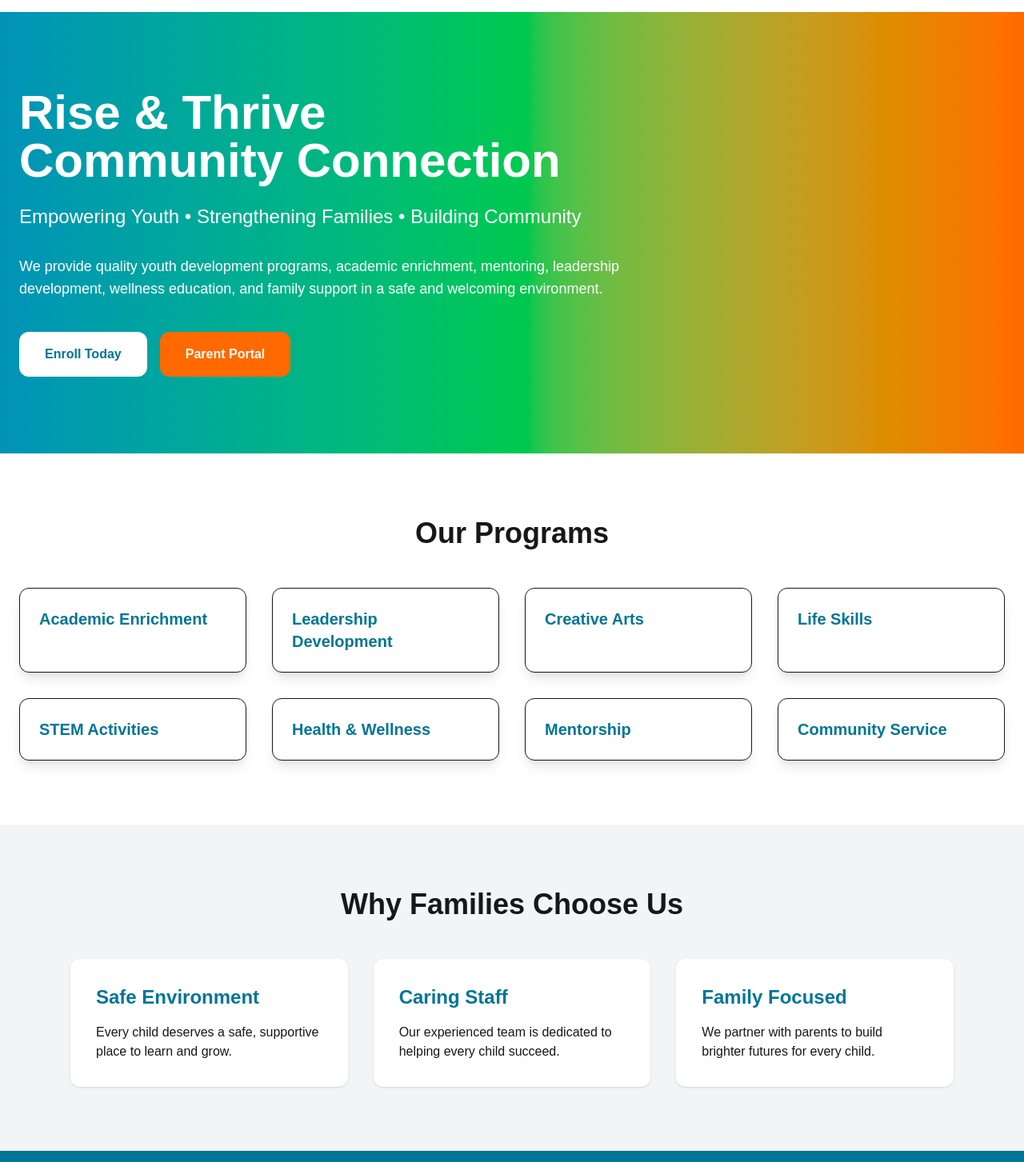
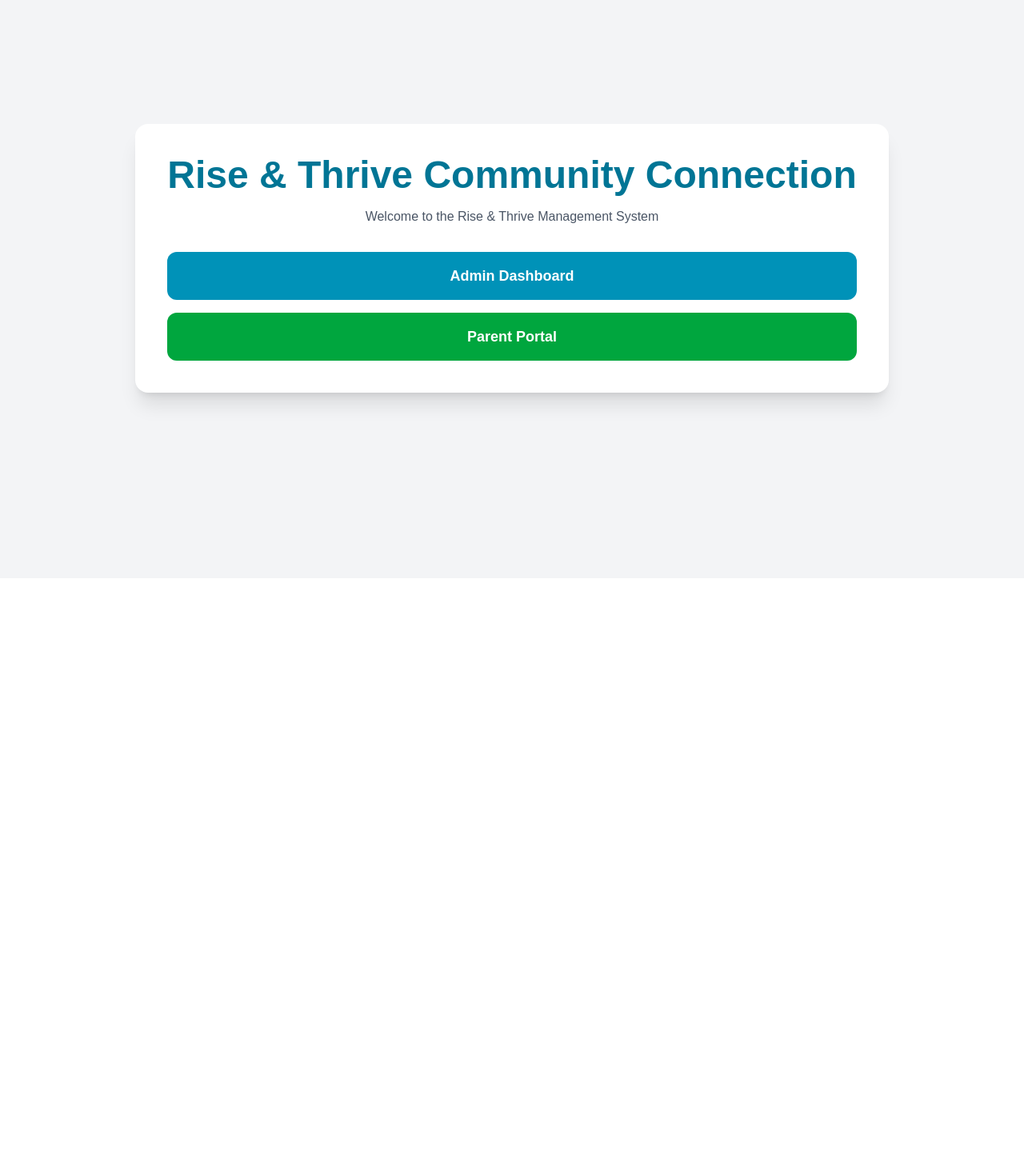
Before and after one commit to missmirandarae/RiseThrive, a Next.js app: page / in a window 1280 px wide. Shown: the part 77-1530 px from the top of the page at 80% size. After the commit the page ends 800 px from the top, so only its background shows below. Built offline with nearby package versions, Linux system fonts and the light colour scheme.

Commit message:
Add homepage navigation to admin and parent portal

```diff
--- a/app/page.tsx
+++ b/app/page.tsx
@@ -1,141 +1,33 @@
 import Link from "next/link";
-import Layout from "../components/Layout";
 
 export default function Home() {
   return (
-    <Layout>
-      {/* Hero */}
-      <section className="bg-gradient-to-r from-cyan-600 via-green-500 to-orange-500 text-white">
-        <div className="mx-auto max-w-7xl px-6 py-24">
-          <div className="max-w-3xl">
-            <h1 className="mb-6 text-6xl font-bold">
-              Rise & Thrive
-              <br />
-              Community Connection
+    <main className="flex min-h-screen items-center justify-center bg-gray-100">
+      <div className="rounded-2xl bg-white p-10 text-center shadow-xl">
+        <h1 className="mb-4 text-5xl font-bold text-cyan-700">
+          Rise & Thrive Community Connection
         </h1>
 
-            <p className="mb-8 text-2xl">
-              Empowering Youth • Strengthening Families • Building Community
+        <p className="mb-8 text-gray-600">
+          Welcome to the Rise & Thrive Management System
         </p>
 
-            <p className="mb-10 text-lg">
-              We provide quality youth development programs, academic
-              enrichment, mentoring, leadership development, wellness
-              education, and family support in a safe and welcoming
-              environment.
-            </p>
-
-            <div className="flex flex-wrap gap-4">
+        <div className="flex flex-col gap-4">
           <Link
-                href="/enroll"
-                className="rounded-xl bg-white px-8 py-4 font-bold text-cyan-700 hover:bg-gray-100"
+            href="/admin"
+            className="rounded-xl bg-cyan-600 px-8 py-4 text-lg font-semibold text-white transition hover:bg-cyan-700"
           >
-                Enroll Today
+            Admin Dashboard
           </Link>
 
           <Link
             href="/parent"
-                className="rounded-xl bg-orange-500 px-8 py-4 font-bold text-white hover:bg-orange-600"
+            className="rounded-xl bg-green-600 px-8 py-4 text-lg font-semibold text-white transition hover:bg-green-700"
           >
             Parent Portal
           </Link>
         </div>
       </div>
-        </div>
-      </section>
-
-      {/* Programs */}
-      <section className="mx-auto max-w-7xl px-6 py-20">
-        <h2 className="mb-12 text-center text-4xl font-bold">
-          Our Programs
-        </h2>
-
-        <div className="grid gap-8 md:grid-cols-2 lg:grid-cols-4">
-          {[
-            "Academic Enrichment",
-            "Leadership Development",
-            "Creative Arts",
-            "Life Skills",
-            "STEM Activities",
-            "Health & Wellness",
-            "Mentorship",
-            "Community Service",
-          ].map((program) => (
-            <div
-              key={program}
-              className="rounded-xl border bg-white p-6 shadow-lg transition hover:-translate-y-1 hover:shadow-xl"
-            >
-              <h3 className="text-xl font-bold text-cyan-700">
-                {program}
-              </h3>
-            </div>
-          ))}
-        </div>
-      </section>
-
-      {/* Why Choose Us */}
-      <section className="bg-gray-100 py-20">
-        <div className="mx-auto max-w-6xl px-6">
-          <h2 className="mb-12 text-center text-4xl font-bold">
-            Why Families Choose Us
-          </h2>
-
-          <div className="grid gap-8 md:grid-cols-3">
-            <div className="rounded-xl bg-white p-8 shadow">
-              <h3 className="mb-4 text-2xl font-bold text-cyan-700">
-                Safe Environment
-              </h3>
-
-              <p>
-                Every child deserves a safe, supportive place to learn and
-                grow.
-              </p>
-            </div>
-
-            <div className="rounded-xl bg-white p-8 shadow">
-              <h3 className="mb-4 text-2xl font-bold text-cyan-700">
-                Caring Staff
-              </h3>
-
-              <p>
-                Our experienced team is dedicated to helping every child
-                succeed.
-              </p>
-            </div>
-
-            <div className="rounded-xl bg-white p-8 shadow">
-              <h3 className="mb-4 text-2xl font-bold text-cyan-700">
-                Family Focused
-              </h3>
-
-              <p>
-                We partner with parents to build brighter futures for every
-                child.
-              </p>
-            </div>
-          </div>
-        </div>
-      </section>
-
-      {/* Call to Action */}
-      <section className="bg-cyan-700 py-20 text-center text-white">
-        <div className="mx-auto max-w-4xl px-6">
-          <h2 className="mb-6 text-5xl font-bold">
-            Ready to Join Rise & Thrive?
-          </h2>
-
-          <p className="mb-8 text-xl">
-            Complete your child's enrollment online in just a few minutes.
-          </p>
-
-          <Link
-            href="/enroll"
-            className="rounded-xl bg-white px-10 py-4 font-bold text-cyan-700 hover:bg-gray-100"
-          >
-            Start Enrollment
-          </Link>
-        </div>
-      </section>
-    </Layout>
+    </main>
   );
 }
```
Lines whose indentation alone changed are shown as unchanged.
